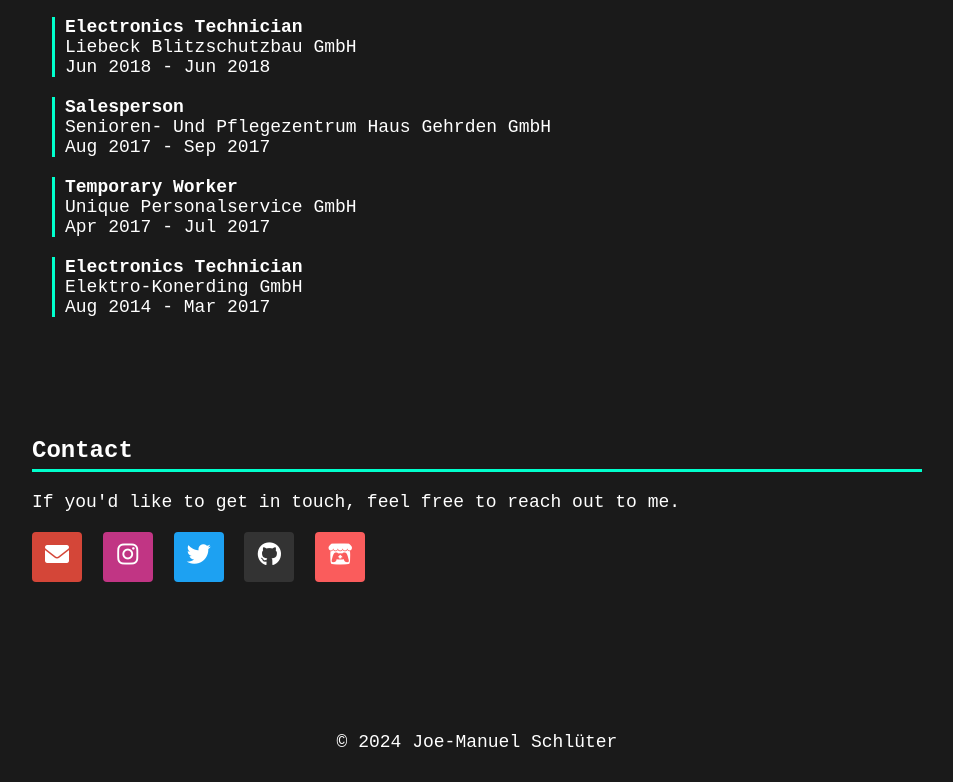
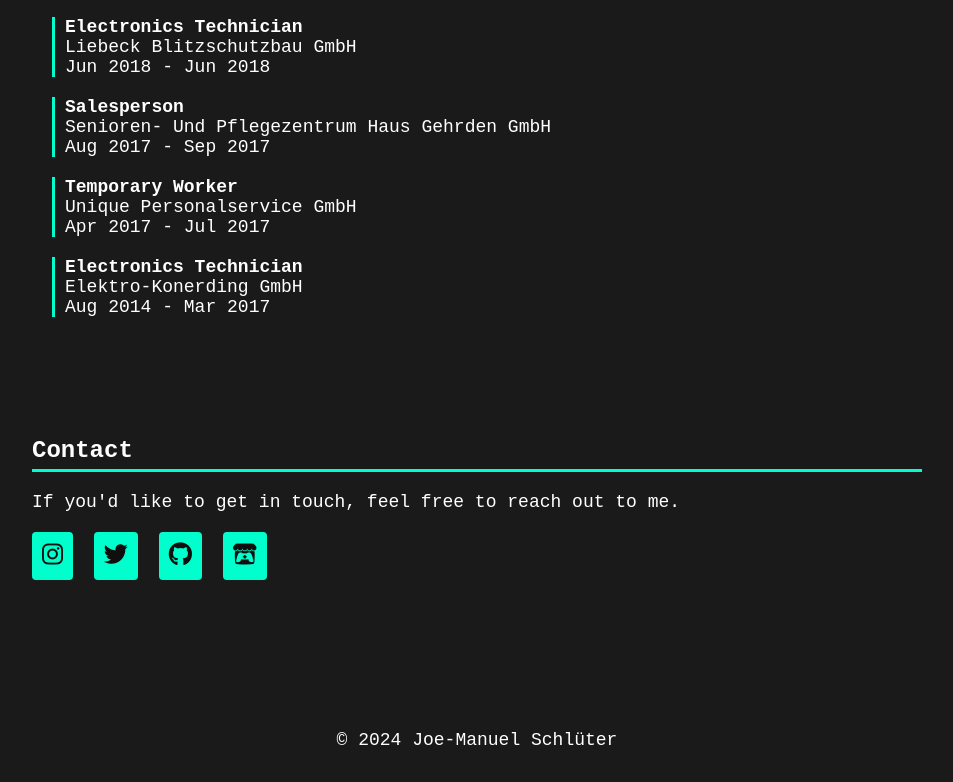
Before and after one commit to joemanuu3d/joemanuu3d.github.io, a plain HTML site: page index.html in a window 1280 px wide. Shown: the part 1658-2440 px from the top of the page, without its empty margins (288-1241 px from the left). Drawn offline with Linux system fonts and the light colour scheme.

Commit message:
Update index.html

```diff
--- a/index.html
+++ b/index.html
@@ -205,45 +205,38 @@
 
         .contact-links a {
             display: inline-block;
-            margin: 0 10px 10px 0;
             color: var(--text-color);
             text-decoration: none;
             border-radius: 4px;
             transition: background-color 0.3s ease;
-            width: 50px;
-            height: 50px;
             text-align: center;
-            line-height: 50px;
             font-size: 1.5rem;
+            padding: 10px;
+            margin: 0 10px 10px 0;
         }
 
         .contact-links a:hover {
             background-color: var(--hover-color);
         }
 
-        .contact-links a.email {
-            background-color: #D44638;
-            color: #FFFFFF;
-        }
-
         .contact-links a.instagram {
-            background-color: #C13584;
-            color: #FFFFFF;
+            background-color: #00ffcc;
+            color: #0f0f0f;
         }
 
         .contact-links a.twitter {
-            background-color: #1DA1F2;
-            color: #FFFFFF;
+            background-color: #00ffcc;
+            color: #0f0f0f;
         }
 
         .contact-links a.github {
-            background-color: #333;
-            color: #FFFFFF;
+            background-color: #00ffcc;
+            color: #0f0f0f;
         }
 
         .contact-links a.itchio {
-            background-color: #FA5C5C;
-            color: #FFFFFF;
+            background-color: #00ffcc;
+            color: #0f0f0f;
         }
 
         ul {
@@ -385,10 +378,10 @@
             <h2>Skills</h2>
             <ul class="skills-list">
                 <li><i class="fas fa-code"></i><span><strong>Python Programming</strong></span></li>
+                <li><i class="fas fa-paw"></i><span><strong>Panda3D</strong></span></li>
                 <li><i class="fas fa-gamepad"></i><span><strong>Game Development</strong></span></li>
                 <li><i class="fas fa-cube"></i><span><strong>3D Graphics Programming</strong></span></li>
                 <li><i class="fas fa-paint-brush"></i><span><strong>Creative Coding</strong></span></li>
-                <li><i class="fas fa-paw"></i><span><strong>Panda3D Framework</strong></span></li>
             </ul>
         </section>
 
@@ -458,7 +451,6 @@
             <h2>Contact</h2>
             <p>If you'd like to get in touch, feel free to reach out to me.</p>
             <div class="contact-links">
-                <a href="mailto:joemanuu3d@yahoo.com" class="email"><i class="fas fa-envelope"></i></a>
                 <a href="https://www.instagram.com/joemanuu3d/" target="_blank" class="instagram"><i class="fab fa-instagram"></i></a>
                 <a href="https://x.com/joemanuu3d" target="_blank" class="twitter"><i class="fab fa-twitter"></i></a>
                 <a href="https://github.com/joemanuu3d" target="_blank" class="github"><i class="fab fa-github"></i></a>
```
